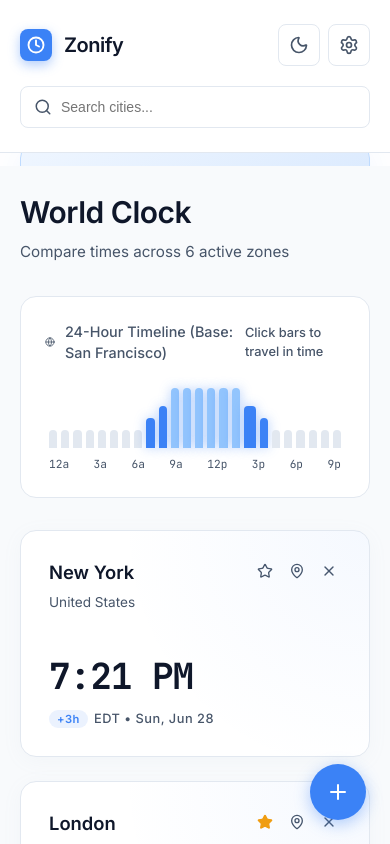
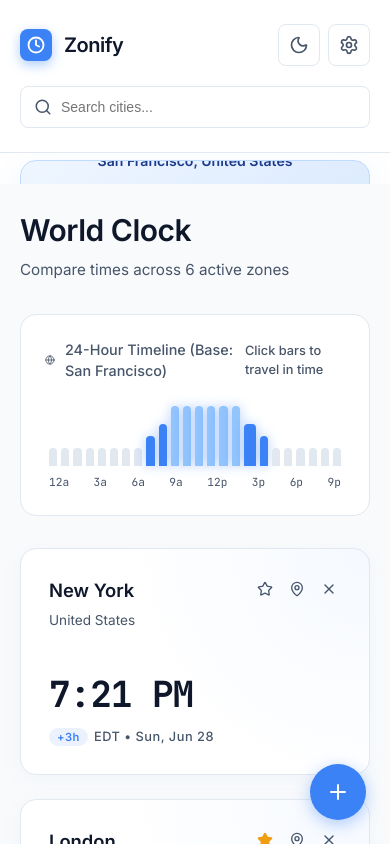
Before and after one commit to tomiabe/zonify, a React (Vite) app: page / in a window 390 px wide. Built offline with nearby package versions, Linux system fonts and the light colour scheme.

Commit message:
increase mobile sidebar padding-top to 160px so content clears fixed header

```diff
--- a/src/index.css
+++ b/src/index.css
@@ -1082,7 +1082,7 @@ input:checked + .slider:before {
     width: 100%;
     border-right: none;
     border-bottom: none;
-    padding: 142px 20px 24px;
+    padding: 160px 20px 24px;
     gap: 24px;
     position: static;
   }
```
